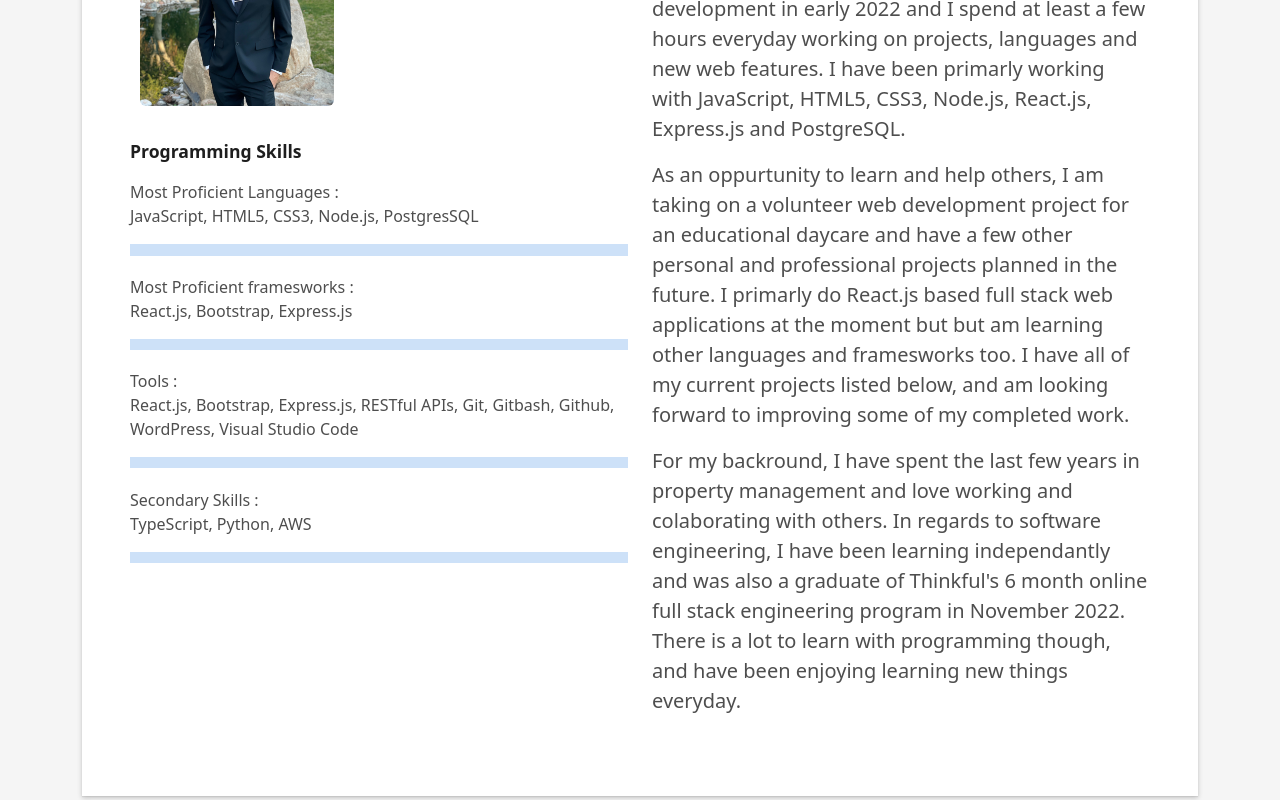
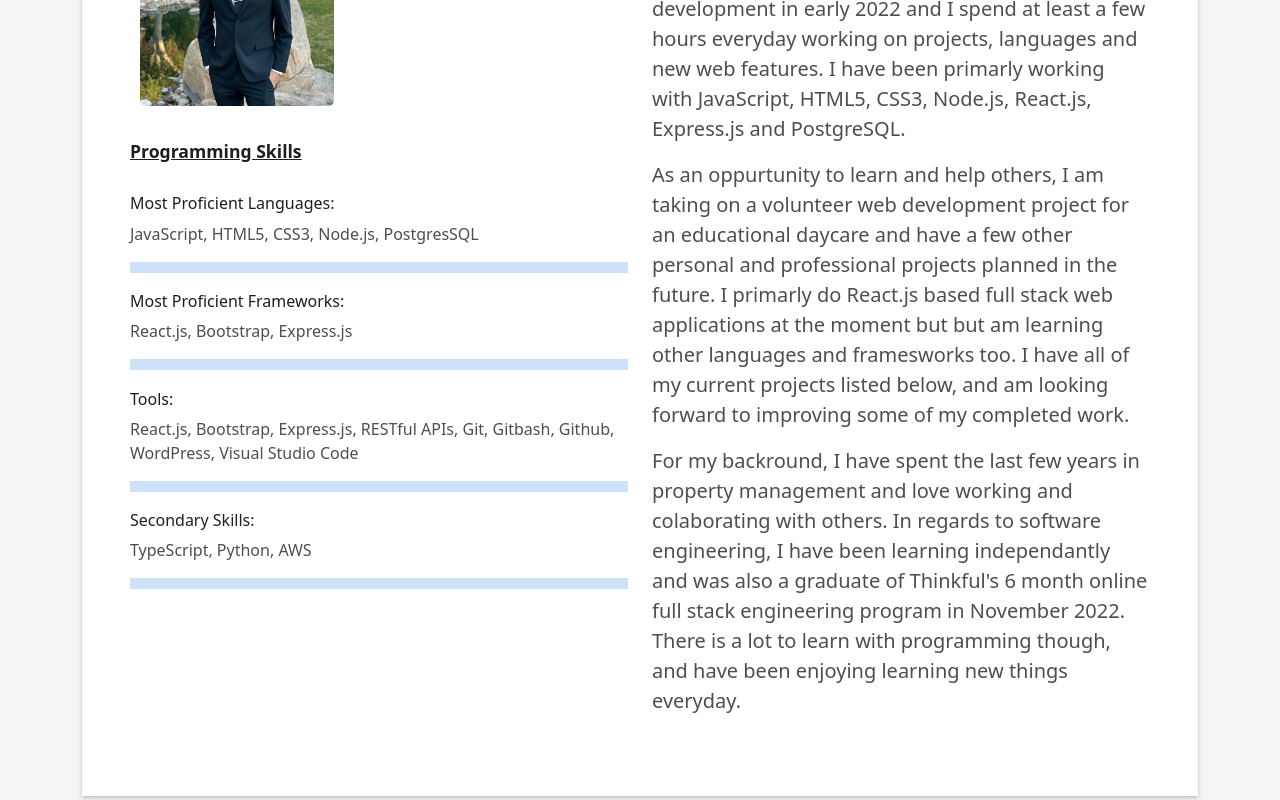
Before and after one commit to KajTassi/Website-Portfolio, a React (Create React App) app: page / in a window 1280 px wide. Shown: the part 1080-1880 px from the top of the page. Built offline with nearby package versions, Linux system fonts and the light colour scheme.

Commit message:
small changes

```diff
--- a/src/App.css
+++ b/src/App.css
@@ -178,6 +178,14 @@ a:hover {
   font-weight: 600;
   color: #1e1e1e;
   font-size: 1.1rem;
+}
+
+.title-b {
+  font-weight: 600;
+  color: #1e1e1e;
+  font-size: 1.1rem;
+  text-decoration: underline;
+  margin-bottom: 30px;
 }
 
 /*--/ Title A /--*/
--- a/src/App.js
+++ b/src/App.js
@@ -78,23 +78,23 @@ function App() {
                     </div>
                   </div>
                   <div class="skill-mf">
-                    <p class="title-s">Programming Skills</p>
-                    <span>Most Proficient Languages</span> <span class="pull-right">:</span>
+                    <p class="title-b">Programming Skills</p>
+                    <h6>Most Proficient Languages:</h6>
                     <p>JavaScript, HTML5, CSS3, Node.js, PostgresSQL</p>
                     <div class="progress">
                     <div class="progress-bar" role="progressbar" width="75%" aria-valuenow="75" aria-valuemin="0" aria-valuemax="100"></div>
                     </div>
-                    <span>Most Proficient framesworks</span> <span class="pull-right">:</span>
+                    <h6>Most Proficient Frameworks:</h6>
                     <p>React.js, Bootstrap, Express.js</p>
                     <div class="progress">
                       <div class="progress-bar" role="progressbar" width="75%" aria-valuenow="75" aria-valuemin="0" aria-valuemax="100"></div>
                     </div>
-                    <span>Tools</span> <span class="pull-right">:</span>
+                    <h6>Tools:</h6>
                     <p>React.js, Bootstrap, Express.js, RESTful APIs, Git, Gitbash, Github, WordPress, Visual Studio Code</p>
                     <div class="progress">
                       <div class="progress-bar" role="progressbar" width="75%" aria-valuenow="50" aria-valuemin="0" aria-valuemax="100"></div>
                     </div>
-                    <span>Secondary Skills</span> <span class="pull-right">:</span>
+                    <h6>Secondary Skills:</h6>
                     <p>TypeScript, Python, AWS</p>
                     <div class="progress">
                       <div class="progress-bar" role="progressbar" width="75%" aria-valuenow="90" aria-valuemin="0" aria-valuemax="100"></div>
@@ -538,8 +538,8 @@ function App() {
                     </div>
                     <div class="socials">
                       <ul>
-                        <li><a href="https://github.com/KajTassi"><span class="ico-circle"><i class="bi bi-github"></i></span></a></li>
-                        <li><a href="https://www.linkedin.com/in/kaj-tassi-9142b873/"><span class="ico-circle"><i class="bi bi-linkedin"></i></span></a></li>
+                        <li><a href="https://github.com/KajTassi"><span class="ico-circle"><img src="images/github.png" alt="" class="img-fluid" /></span></a></li>
+                        <li><a href="https://www.linkedin.com/in/kaj-tassi-9142b873/"><span class="ico-circle"><img src="images/linkedin2.png" alt="" class="img-fluid" /></span></a></li>
                       </ul>
                     </div>
                   </div>
```
Also changed, not shown: public/images/github.png (added), public/images/linkedin2.png (added).
